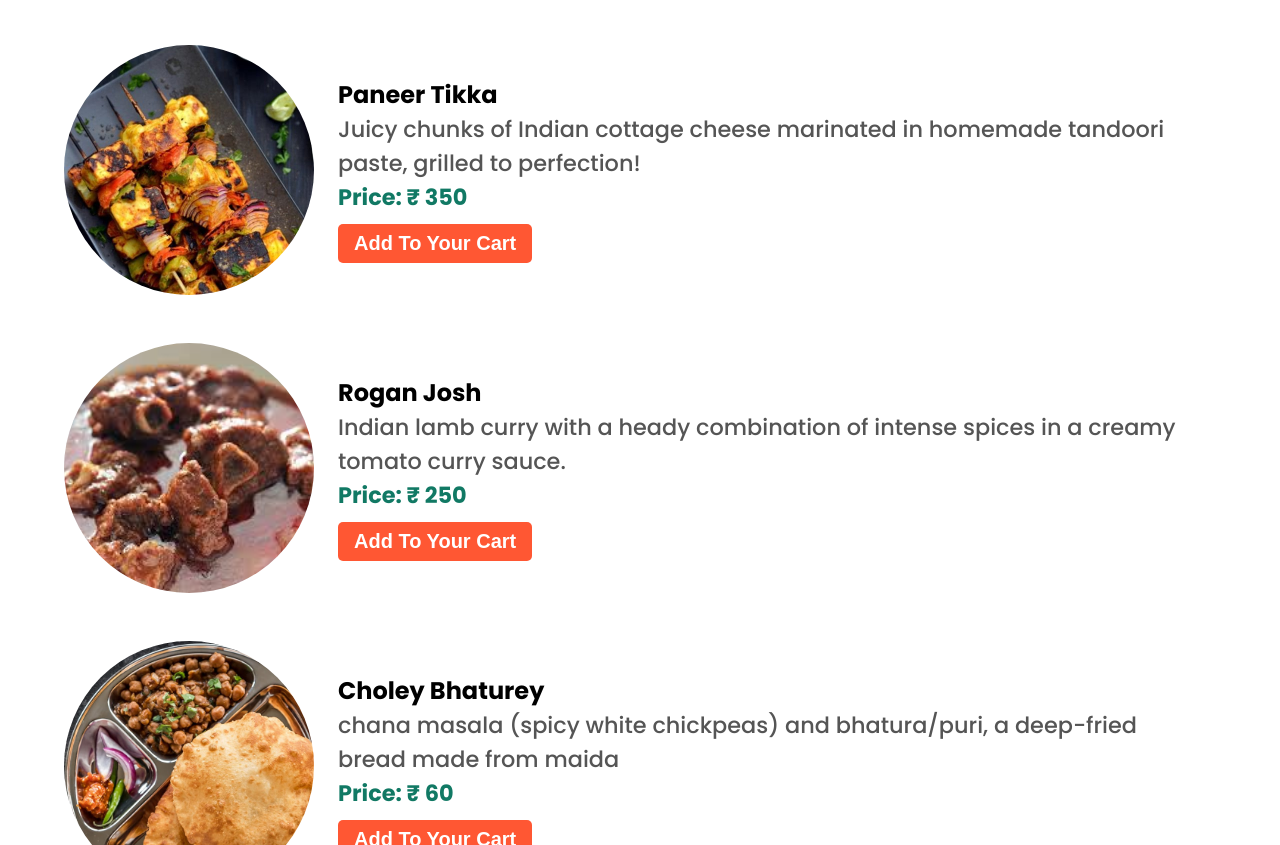
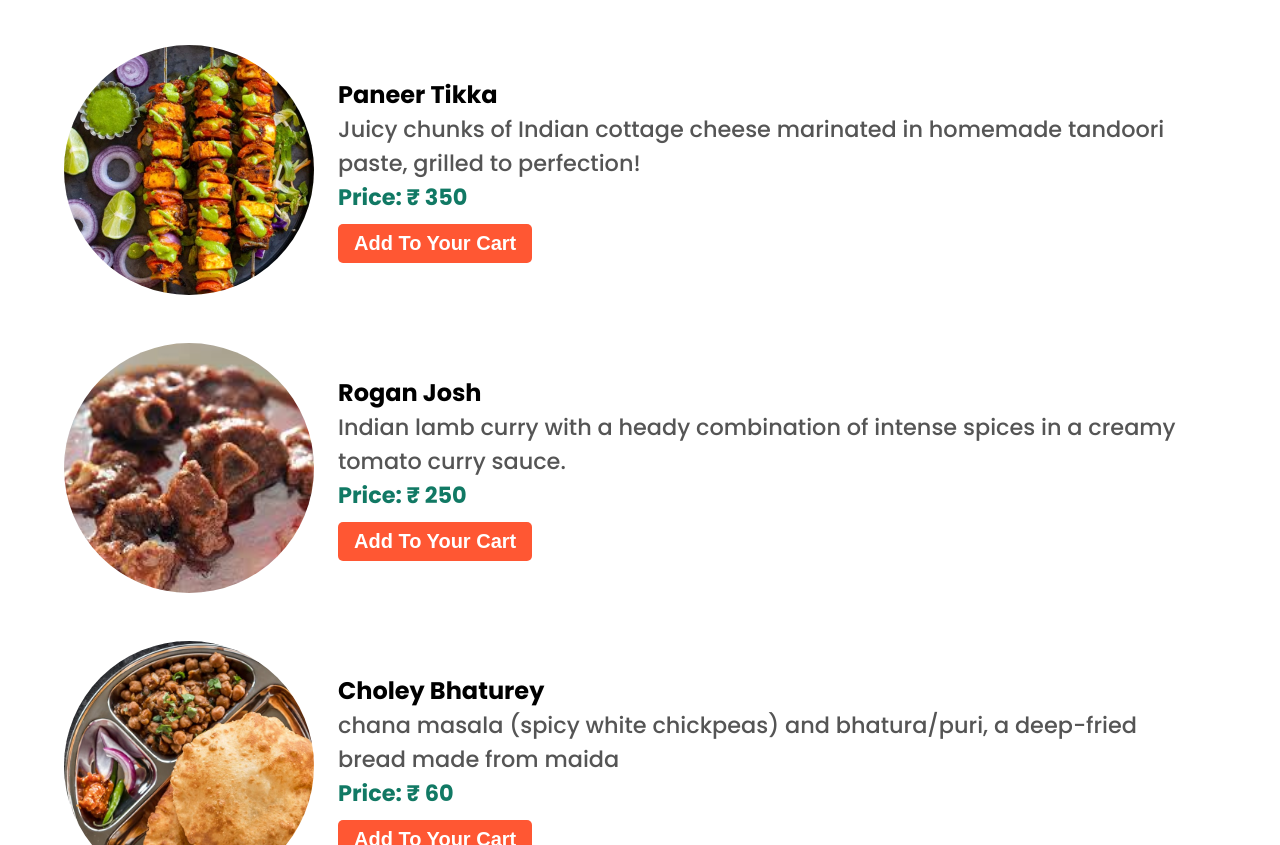
Before and after one commit to ome-beek/Kitchen, a plain HTML site: page index.html in a window 1280 px wide. Shown: the part 1960-2805 px from the top of the page. Drawn offline with nearby package versions, Linux system fonts and the light colour scheme; a script that the page names is missing.

Commit message:
Update index.html

```diff
--- a/index.html
+++ b/index.html
@@ -107,7 +107,7 @@
             </div>
             <div class="food-menu-item">
                 <div class="food-img">
-                    <img src="paneer-Tikka-500x500.jpg" alt="error" />
+                    <img src="paneer.jpeg" alt="error" />
                 </div>
                 <div class="food-description">
                     <h2 class="food-titile">Paneer Tikka</h2>
```
